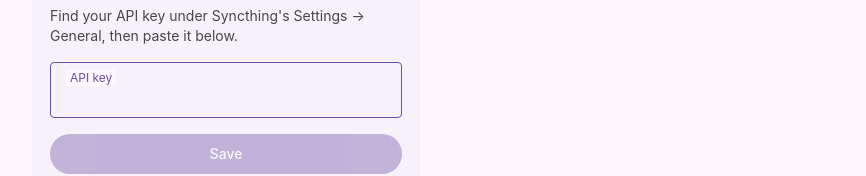
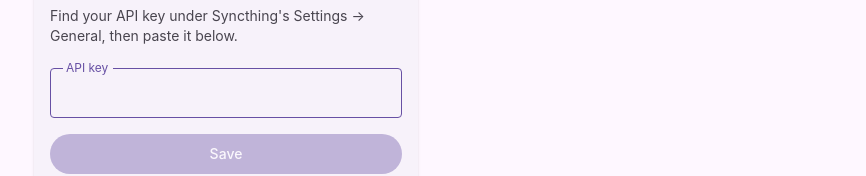
Before and after one commit to ArmandBernard/syncthing-custom-gui, a React (Vite) app: page / in a window 1280 px wide. Shown: the part 194-370 px from the top of the page, without its empty margins (414-1280 px from the left). Built offline with nearby package versions, Linux system fonts and the light colour scheme.

Commit message:
fix label alignment

```diff
--- a/src/components/ui/TextField.tsx
+++ b/src/components/ui/TextField.tsx
@@ -63,16 +63,35 @@
           className={
             variant === 'filled'
               ? `peer h-14 w-full rounded-t-xs border-b-2 bg-surface-container-highest px-4 pt-5 pb-2 text-base text-on-surface outline-none disabled:opacity-[0.38] ${borderColor}`
-              : `peer h-14 w-full rounded-xs border bg-transparent px-4 text-base text-on-surface outline-none disabled:opacity-[0.38] ${borderColor}`
+              : `peer h-14 w-full rounded-xs bg-transparent px-4 text-base text-on-surface outline-none disabled:opacity-[0.38]`
           }
           {...props}
         />
+        {variant === 'outlined' && (
+          // The border lives on this fieldset rather than the input. A <legend> inside a
+          // <fieldset> border punches a real gap in the border stroke around itself, which is
+          // what actually "notches" the floating label in — no background color to match the
+          // field's surroundings, unlike patching a colored box over the border line.
+          <fieldset
+            aria-hidden="true"
+            className={`pointer-events-none absolute inset-0 m-0 min-w-0 rounded-xs border px-3 transition-colors ${borderColor}`}
+          >
+            <legend
+              className="invisible overflow-hidden whitespace-nowrap text-xs leading-none transition-[max-width] duration-150"
+              style={{ maxWidth: isFloating ? 1000 : 0 }}
+            >
+              {/* Padding lives on this inner span, not the legend itself — padding on the
+                  legend would keep a residual gap even at max-width: 0. */}
+              <span className="px-1">{label}</span>
+            </legend>
+          </fieldset>
+        )}
         <label
           htmlFor={inputId}
           className={
             isFloating
-              ? `pointer-events-none absolute left-4 top-2 origin-left text-xs transition-all ${
-                  variant === 'outlined' ? '-top-2 left-3 bg-surface px-1' : ''
+              ? `pointer-events-none absolute origin-left left-4 text-xs leading-none transition-all ${
+                  variant === 'outlined' ? 'top-0' : 'top-2'
                 } ${labelColor}`
               : `pointer-events-none absolute left-4 top-1/2 -translate-y-1/2 text-base transition-all ${labelColor}`
           }
@@ -81,7 +100,10 @@
         </label>
       </div>
       {supportingText && (
-        <p id={supportingId} className={`mt-1 px-4 text-xs ${error ? 'text-error' : 'text-on-surface-variant'}`}>
+        <p
+          id={supportingId}
+          className={`mt-1 px-4 text-xs ${error ? 'text-error' : 'text-on-surface-variant'}`}
+        >
           {supportingText}
         </p>
       )}
```
